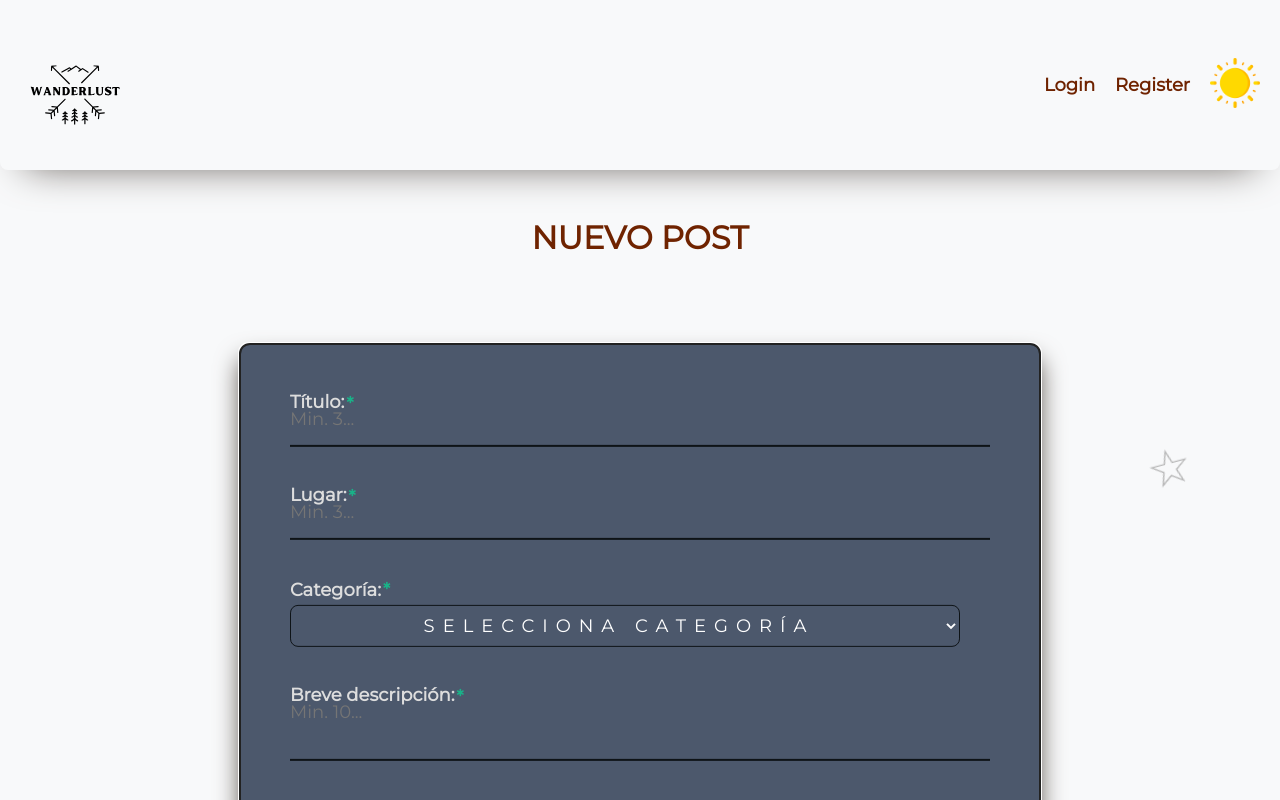
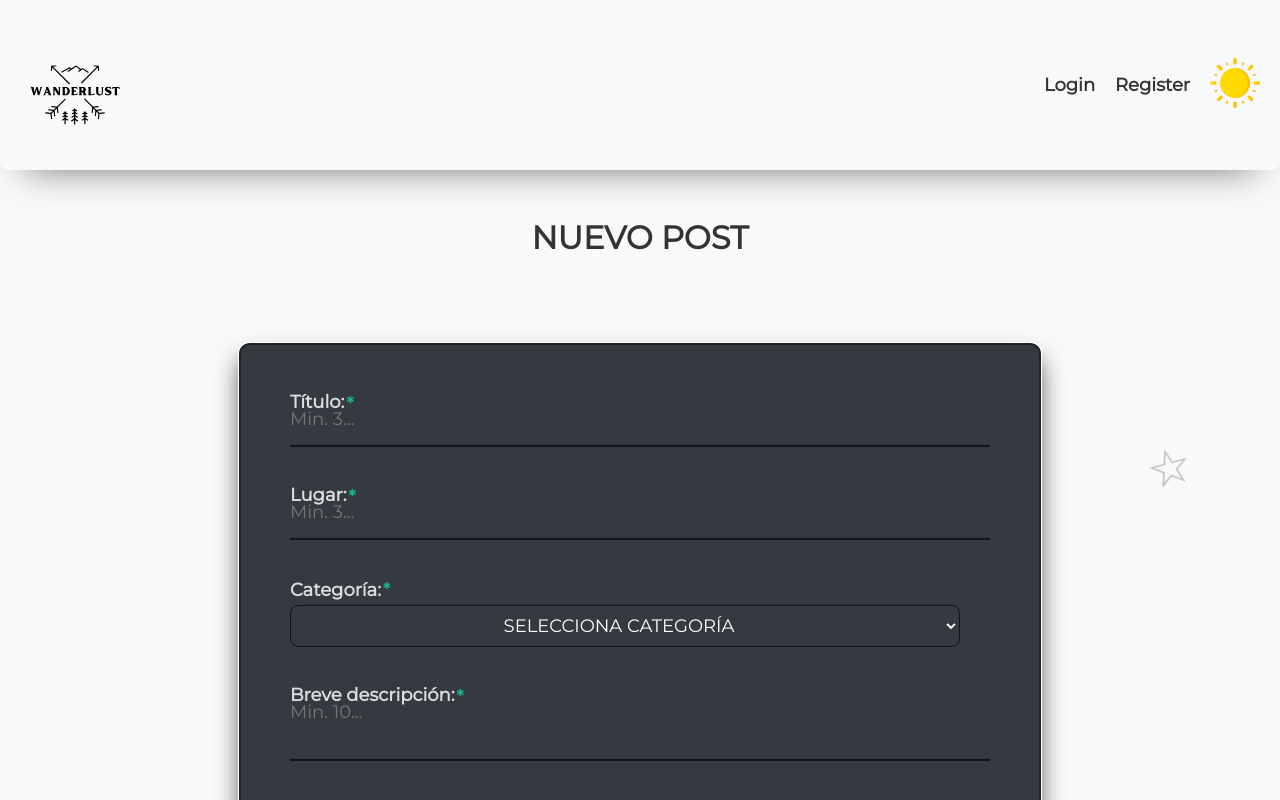
Before and after one commit to crisky94/ProyectoBlogViajes, a React (Vite) app in the folder Frontend/: page /newEntry in a window 1280 px wide. Shown: the top 800 px of the page. Built offline with nearby package versions, Linux system fonts and the light colour scheme.

Commit message:
cambio color css

```diff
--- a/Frontend/src/components/VoteEntry.jsx
+++ b/Frontend/src/components/VoteEntry.jsx
@@ -8,6 +8,7 @@ const VoteEntry = ({ id }) => {
             const token = localStorage.getItem("token");
             await voteEntryService({ token, id });
             console.log("Publicación votada!");
+            window.location.reload();
         } catch (error) {
             setError(error.message);
         }
--- a/Frontend/src/styles/formEntry.css
+++ b/Frontend/src/styles/formEntry.css
@@ -1,7 +1,7 @@
 :root {
-    --background-color: #4c586c;
-    --letter-color: #6F2300;
-    --letter-box: #fff;
+    --background-color: #343a40;
+    --letter-color:  #333333 ;
+    --letter-box: #ffffff ;
     --line-box: #0e1317;
     --text-shadow: #9e3150;
     --box-shadow: #564E49;
@@ -173,7 +173,6 @@ textarea {
         width: 300px;
         padding: 4px 4px;
         margin: 20px 20px;
-        letter-spacing: 8px;
     }
 
     .select {
```
